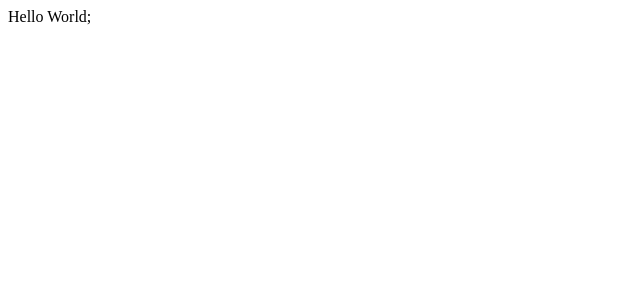
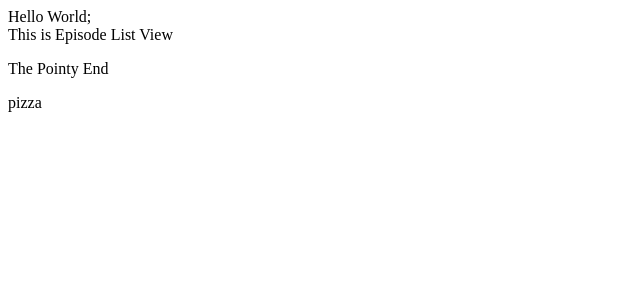
Before and after one commit to GracieLouFreebush22/tv-shows-b-e-n-murray, a React (Create React App) app: page / in a window 1280 px wide. Shown: the top 300 px of the page, without its empty margins (0-640 px from the left). Built offline with nearby package versions, Linux system fonts and the light colour scheme; the HTML template or start-up script is replaced by a standard one.

Commit message:
corrected parent-child prop exchange

```diff
--- a/src/App.tsx
+++ b/src/App.tsx
@@ -1,5 +1,5 @@
 import episodes from "./episodes.json";
-//import EpisodeListView from "./components/EpisodeListView";
+import EpisodeListView from "./components/EpisodeListView";
 
 console.log(`Imported ${episodes.length} episode(s)`);
 console.log(`First episode's name is ${episodes[0].name}`);
@@ -9,6 +9,7 @@ function App(): JSX.Element {
     <>
       <div>
         <> Hello World</>;
+        <EpisodeListView listOfEpisodes={episodes} favFood = {"pizza"}/>
       </div>
     </>
   );
--- a/src/components/EpisodeListView.tsx
+++ b/src/components/EpisodeListView.tsx
@@ -1,4 +1,5 @@
-interface IEpisode {
+
+export interface IEpisode {
   id: number;
   url: string;
   name: string;
@@ -19,14 +20,16 @@ interface IEpisode {
 }
 
 interface IEpisodeListViewProps {
-  episode: IEpisode;
+  listOfEpisodes: IEpisode[]
+  favFood: string
 }
 
 function EpisodeListView(props: IEpisodeListViewProps): JSX.Element {
   return (
     <div>
       <> This is Episode List View </>
-      <ul> {props.episode.name} </ul>
+      <p>{props.listOfEpisodes[7].name}</p>
+      <p>{props.favFood}</p>
     </div>
   );
 }
```
